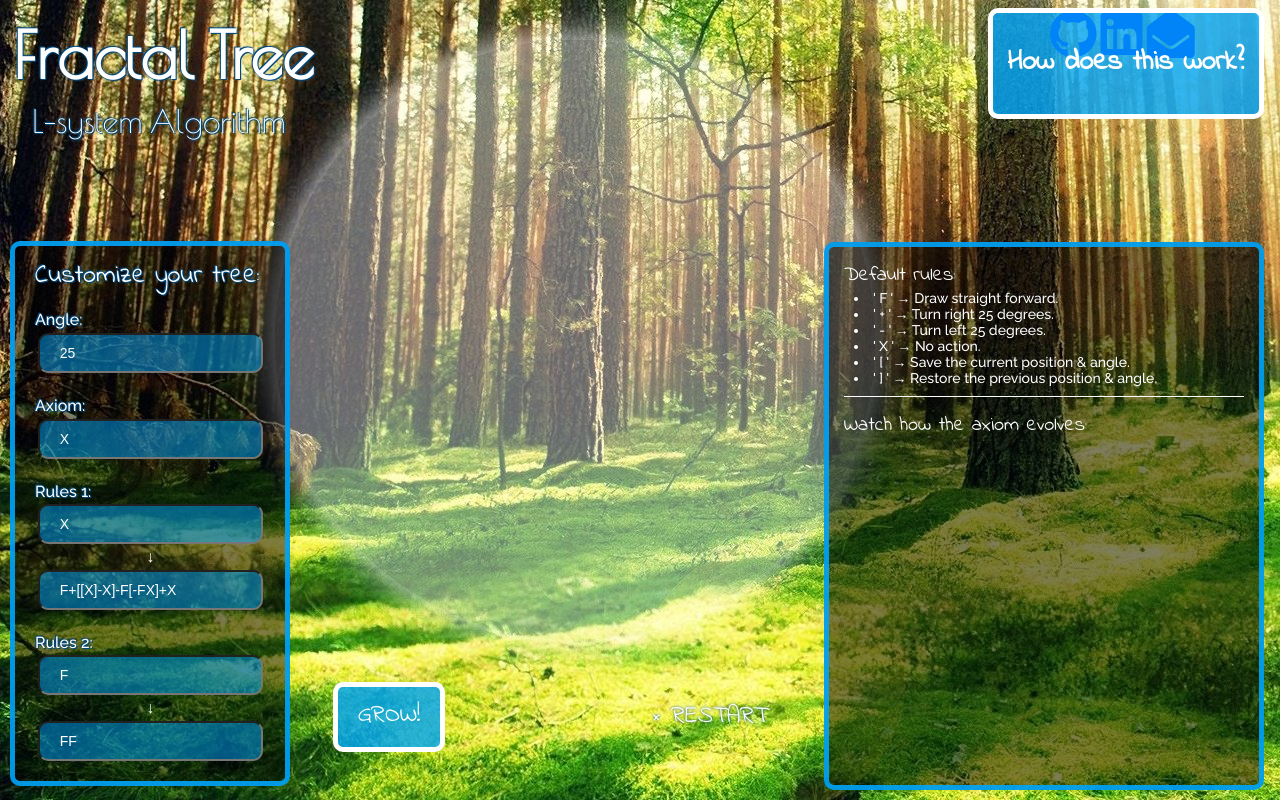
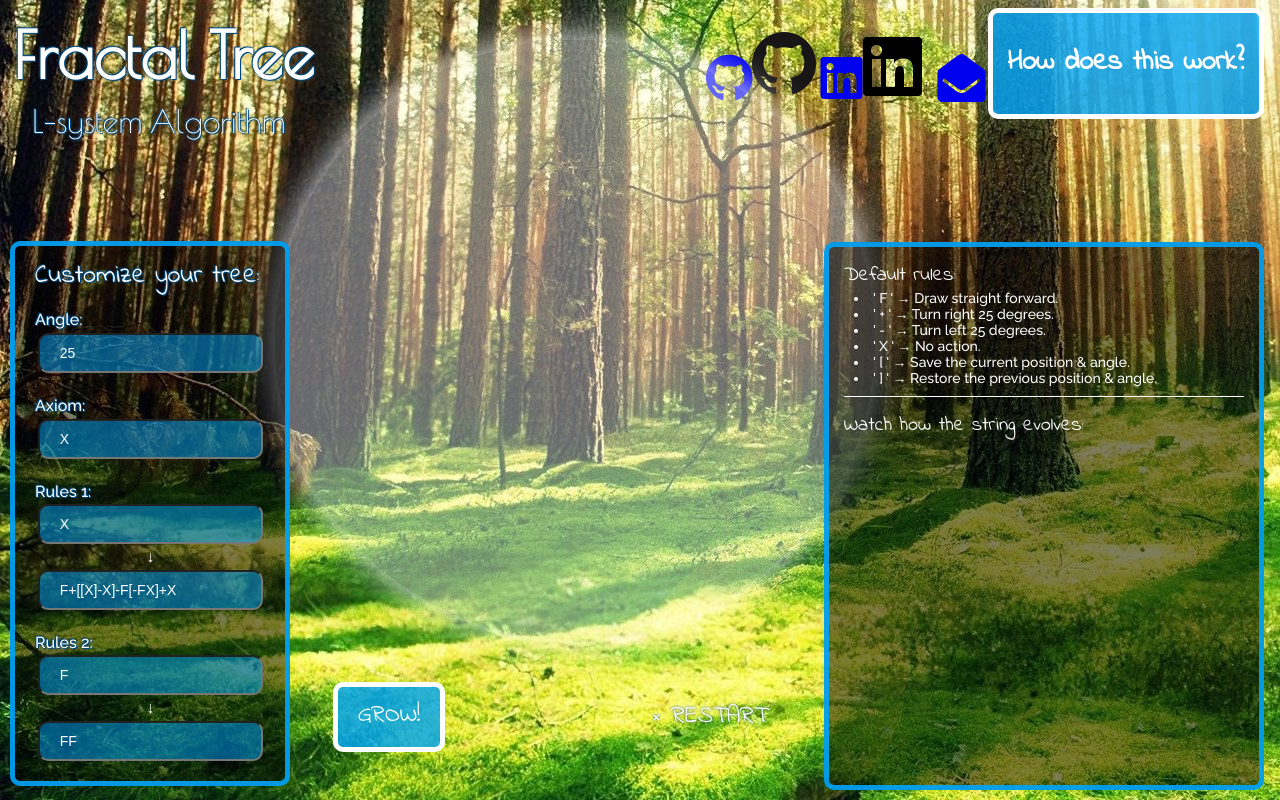
Before and after one commit to Tamable/fractal-tree, a website built with webpack: page tree.html in a window 1280 px wide. Built offline with nearby package versions, Linux system fonts and the light colour scheme.

Commit message:
change default html

```diff
--- a/assets/stylesheets/master.css
+++ b/assets/stylesheets/master.css
@@ -40,10 +40,8 @@ body {
 
 .contact-info {
   position: absolute;
-  right: 30px;
-  top: 10px;
-  width: 200px;
-  height: 200px;
+  right: 23%;
+  top: 4%;
 }
 
 canvas {
--- a/index2.html
+++ b/tree.html
@@ -15,8 +15,8 @@
       <div class="fractal-tree">Fractal Tree</div>
       <div class="l-system">L-system Algorithm</div>
       <div class="contact-info">
-        <a href='https://github.com/Tamable'><i class="fab fa-github fa-3x mb-3 sr-contact"></i></a>
-        <a href='https://www.linkedin.com/in/tamae'><i class="fab fa-linkedin fa-3x mb-3 sr-contact"></i></a>
+        <a href='https://github.com/Tamable/fractal-tree'><i class="fab fa-github fa-3x mb-3 sr-contact"></i><img src="./assets/images/GitHub-Mark-64px.png" /></a>
+        <a href='https://www.linkedin.com/in/tamae'><i class="fab fa-linkedin fa-3x mb-3 sr-contact"></i><img src="./assets/images/In-Black-59px-TM.png" /></a>
         <a href="mailto:tamae@outlook.com"><i class="fas fa-envelope-open fa-3x mb-3 sr-contact"></i></a>
       </div>
       <canvas id="canvas" width='600' height='600'></canvas>
@@ -78,7 +78,7 @@
         <li>' [ ' → Save the current position & angle.</li>
         <li>' ] ' → Restore the previous position & angle.</li>
       </ul>
-      <div class="string-heading">Watch how the axiom evolves:</div>
+      <div class="string-heading">Watch how the string evolves:</div>
       <ul id='string-list' class='string-list'></ul>
     </div>
   </body>
```
Also changed, not shown: assets/images/GitHub-Mark-120px-plus.png (added), assets/images/GitHub-Mark-64px.png (added), assets/images/In-Black-59px-TM.png (added).
